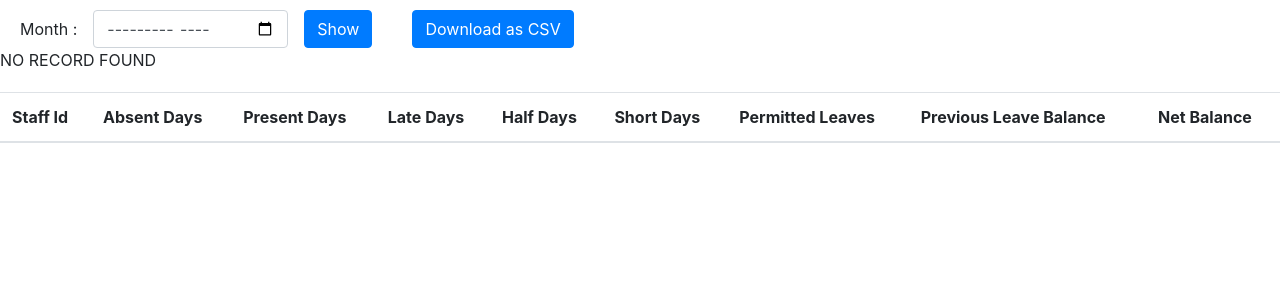
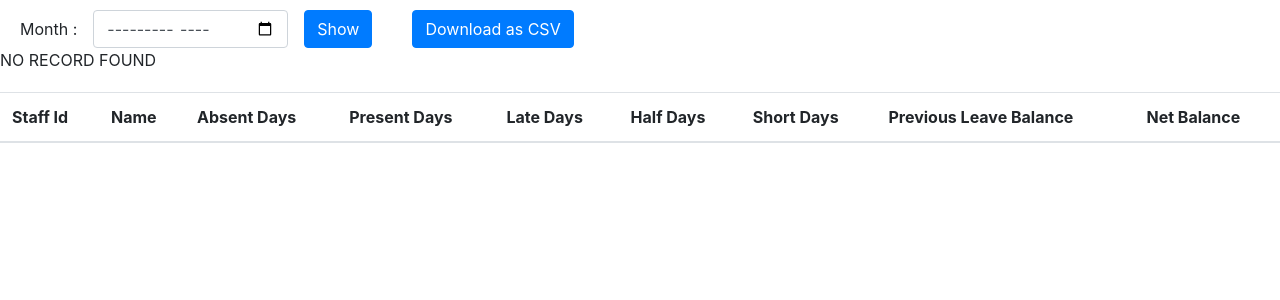
Before and after one commit to RM-RITIK/project_sellebrate, a PHP site: page /query3.php?month=1 in a window 1280 px wide. Shown: the part 56-356 px from the top of the page. Run offline with PHP 8.4, Linux system fonts and the light colour scheme; the visitor is signed in with stand-in values (Sample User, id 1); data that the repository does not hold is empty.

Commit message:
22nd commit

```diff
--- a/attendance.php
+++ b/attendance.php
@@ -68,8 +68,8 @@
 <table class="table tm">
   <thead>
     <tr>
+      <th scope="col">Staff ID</th>
       <th scope = "col">Name</th>
-      <th scope="col">Staff ID</th>
       <th scope="col">Date</th>
       <th scope="col">In Time</th>
       <th scope="col">Out Time</th>
@@ -101,8 +101,8 @@ if(mysqli_num_rows($result) > 0){
 
 ?>
 <tr>
+    <td><?php echo $row["staff_id"]; ?></td>
     <td><?php echo $row["name"]; ?></td>
-    <td><?php echo $row["staff_id"]; ?></td>
     <td><?php echo $row["date"]; ?></td>
     <td><?php echo $row["inTime"]; ?></td>
     <td><?php echo $row["outTime"]; ?></td>
--- a/monthlyReport.php
+++ b/monthlyReport.php
@@ -43,12 +43,12 @@
   <thead>
     <tr>
       <th scope="col">Staff Id</th>
+      <th scope="col">Name</th>
       <th scope="col">Absent Days</th>
       <th scope="col">Present Days</th>
       <th scope="col">Late Days</th>
       <th scope="col">Half Days</th>
       <th scope="col">Short Days</th>
-      <th scope = "col">Permitted Leaves</th>
       <th scope = "col">Previous Leave Balance</th>
       <th scope = "col">Net Balance</th>
 
--- a/query3.php
+++ b/query3.php
@@ -48,12 +48,12 @@
   <thead>
     <tr>
       <th scope="col">Staff Id</th>
+      <th scope="col">Name</th>
       <th scope="col">Absent Days</th>
       <th scope="col">Present Days</th>
       <th scope="col">Late Days</th>
       <th scope="col">Half Days</th>
       <th scope="col">Short Days</th>
-      <th scope = "col">Permitted Leaves</th>
       <th scope = "col">Previous Leave Balance</th>
       <th scope = "col">Net Balance</th>
 
@@ -83,6 +83,7 @@ $result = mysqli_query($link, $sql);
 if(mysqli_num_rows($result) > 0){
     while($row = mysqli_fetch_assoc($result)) {
       $staff_id = $row['staff_id'];
+      $name = $row['name'];
       $a = "SELECT * FROM report WHERE staff_id = ' $staff_id' AND month = '$mo' AND year = '$y'";
       $b = mysqli_query($link, $a);
       $c = mysqli_fetch_assoc($b);
@@ -93,15 +94,16 @@ if(mysqli_num_rows($result) > 0){
       $netBalance = $leaveBalance + 3 - $c['absentDays'];
 
 
+
   ?>
   <tr>
   <td><?php echo $staff_id; ?></td>
+  <td><?php echo $name; ?></td>
   <td><?php echo $c['absentDays']; ?></td>
   <td><?php echo $c['presentDays']; ?></td>
   <td><?php echo $c['lateDays']; ?></td>
   <td><?php echo $c['halfDays']; ?></td>
   <td><?php echo $c['shortDays']; ?></td>
-  <td>3</td>
   <td><?php echo $leaveBalance; ?></td>
   <td><?php echo $netBalance; ?></td>
 
```
